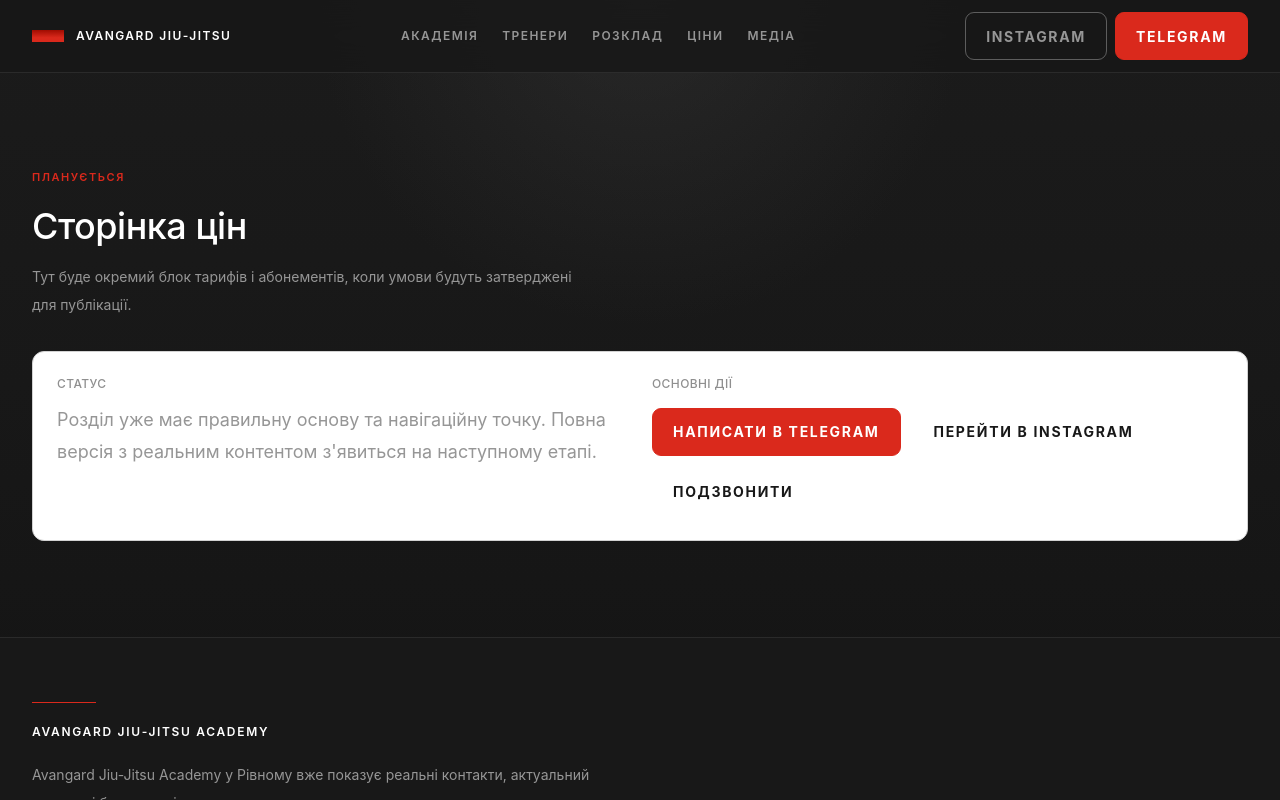
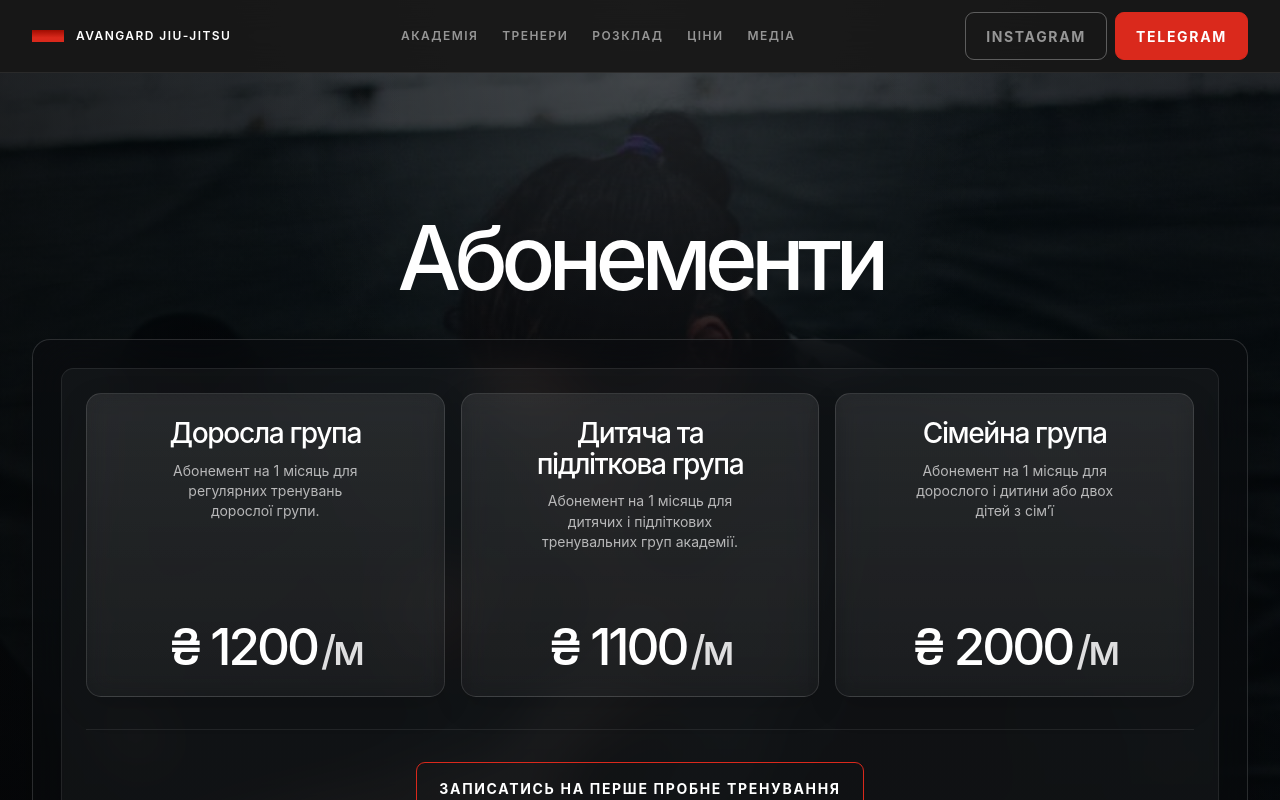
Before and after one commit to dobrodiynazar-dotcom/Avg-, a Next.js app: page /pricing in a window 1280 px wide. Shown: the top 800 px of the page. Built offline with nearby package versions, Linux system fonts and the light colour scheme.

Commit message:
Build real pricing page

```diff
--- a/src/app/pricing/page.tsx
+++ b/src/app/pricing/page.tsx
@@ -1,11 +1,14 @@
+import { PricingPageSection } from "@/components/sections/PricingPageSection";
+import { pricingPageContent, pricingPlans } from "@/content/pricing";
 import { buildMetadata } from "@/lib/seo/metadata";
-import { RoutePlaceholder } from "@/components/site/RoutePlaceholder";
 
 export const metadata = buildMetadata({
-  title: "Ціни",
+  title: "Абонементи",
   path: "/pricing",
 });
 
 export default function PricingPage() {
-  return <RoutePlaceholder route="pricing" />;
+  return (
+    <PricingPageSection content={pricingPageContent} plans={pricingPlans} />
+  );
 }
--- /dev/null
+++ b/src/components/sections/PricingPageSection.tsx
@@ -0,0 +1,93 @@
+import Image from "next/image";
+
+import type { PricingPageContent, PricingPlan } from "@/types/content";
+
+import { Button, Container } from "@/components/ui";
+
+type PricingPageSectionProps = {
+  content: PricingPageContent;
+  plans: PricingPlan[];
+};
+
+export function PricingPageSection({
+  content,
+  plans,
+}: PricingPageSectionProps) {
+  return (
+    <section className="relative isolate min-h-screen overflow-hidden bg-[var(--color-canvas)] text-white">
+      <div className="absolute inset-0">
+        <Image
+          alt=""
+          aria-hidden="true"
+          className="object-cover object-[center_24%] sm:object-[center_20%] lg:object-[center_18%]"
+          fill
+          priority
+          sizes="100vw"
+          src={content.backgroundImageSrc}
+        />
+        <div className="absolute inset-0 bg-[linear-gradient(180deg,rgb(4_6_8_/_0.78)_0%,rgb(4_6_8_/_0.82)_32%,rgb(4_6_8_/_0.88)_100%)]" />
+        <div className="absolute inset-0 bg-[radial-gradient(circle_at_top,rgb(255_255_255_/_0.1),transparent_34%)]" />
+        <div className="absolute inset-0 bg-[linear-gradient(90deg,rgb(8_8_8_/_0.38)_0%,transparent_32%,transparent_68%,rgb(8_8_8_/_0.24)_100%)]" />
+      </div>
+
+      <Container
+        className="relative z-10 flex min-h-screen items-start py-28 sm:py-32 lg:py-36"
+        size="wide"
+      >
+        <div className="mx-auto flex w-full max-w-7xl flex-col gap-8 lg:gap-10">
+          <div className="space-y-6 text-center">
+            <h1 className="text-balance text-[clamp(2.8rem,7vw,5.6rem)] font-medium leading-[0.92] tracking-[-0.075em] text-white">
+              {content.title}
+            </h1>
+          </div>
+
+          <div className="rounded-[var(--radius-card-lg)] border border-[rgb(255_255_255_/_0.14)] bg-[linear-gradient(180deg,rgb(10_12_15_/_0.54),rgb(8_10_12_/_0.72))] p-4 shadow-[0_24px_80px_rgb(0_0_0_/_0.26)] backdrop-blur-xl sm:p-5 lg:p-7">
+            <div className="rounded-[calc(var(--radius-card-lg)-0.35rem)] border border-[rgb(255_255_255_/_0.08)] bg-[rgb(255_255_255_/_0.04)] p-4 sm:p-5 lg:p-6">
+              <div className="grid gap-4 lg:grid-cols-3">
+                {plans.map((plan) => (
+                  <article
+                    key={plan.id}
+                    className="flex min-h-[18rem] flex-col rounded-[var(--radius-card-md)] border border-[rgb(255_255_255_/_0.12)] bg-[linear-gradient(180deg,rgb(255_255_255_/_0.08),rgb(255_255_255_/_0.03))] px-5 py-6 text-center shadow-[0_10px_30px_rgb(0_0_0_/_0.14)] backdrop-blur-md sm:min-h-[19rem] sm:px-6"
+                  >
+                    <div className="space-y-3">
+                      <h2 className="text-balance text-[clamp(1.45rem,2.2vw,2rem)] font-medium leading-[1.08] tracking-[-0.05em] text-white">
+                        {plan.name}
+                      </h2>
+                      {plan.summary ? (
+                        <p className="mx-auto max-w-[24ch] text-sm leading-[1.45] text-white/68">
+                          {plan.summary}
+                        </p>
+                      ) : null}
+                    </div>
+
+                    <div className="mt-auto pt-8">
+                      <p className="text-[clamp(2rem,4vw,3.3rem)] font-medium leading-none tracking-[-0.06em] text-white">
+                        {plan.priceLabel}
+                        <span className="ml-1 text-[0.8em] text-white/86">
+                          {plan.periodLabel}
+                        </span>
+                      </p>
+                    </div>
+                  </article>
+                ))}
+              </div>
+
+              <div className="mt-8 flex justify-center border-t border-[rgb(255_255_255_/_0.08)] pt-8">
+                <Button
+                  className="max-w-[28rem] border-[var(--color-primary)] bg-[rgb(0_0_0_/_0.12)] px-8 py-4 text-center text-[0.88rem] leading-[1.45] !text-white hover:bg-[rgb(255_255_255_/_0.04)]"
+                  href={content.ctaHref}
+                  rel={content.ctaExternal ? "noreferrer" : undefined}
+                  size="lg"
+                  target={content.ctaExternal ? "_blank" : undefined}
+                  variant="secondary"
+                >
+                  {content.ctaLabel}
+                </Button>
+              </div>
+            </div>
+          </div>
+        </div>
+      </Container>
+    </section>
+  );
+}
--- a/src/content/pricing.ts
+++ b/src/content/pricing.ts
@@ -1,56 +1,49 @@
-import type { PricingPlan, SectionIntro } from "@/types/content";
+import type { PricingPageContent, PricingPlan, SectionIntro } from "@/types/content";
+
+import { contactChannels } from "@/content/site";
+
+const primaryChannel = contactChannels[0];
+
+export const pricingPageContent: PricingPageContent = {
+  title: "Абонементи",
+  backgroundImageSrc: "/media/schedule/schedule-background.jpg",
+  ctaLabel: "Записатись на перше пробне тренування",
+  ctaHref: primaryChannel?.href ?? "/contact",
+  ctaExternal: primaryChannel?.external ?? false,
+};
 
 export const pricingIntro: SectionIntro = {
   eyebrow: "Абонементи",
-  title:
-    "Ціни тепер базуються на реальних групах академії та залишаються простими для швидкого порівняння.",
+  title: "Абонементи для різних форматів занять в академії.",
   description:
-    "Ми зберігаємо ту саму спокійну подачу: окремі варіанти для дорослих, дитячої та середньої групи, а також сімейний формат.",
+    "Сторінка зберігає просту структуру: три реальні формати, чітка вартість за місяць і один прямий запис на пробне тренування.",
 };
 
 export const pricingPlans: PricingPlan[] = [
   {
     id: "adults",
     name: "Доросла група",
-    priceLabel: "1200 UAH",
-    periodLabel: "місяць",
-    summary:
-      "Місячний абонемент для дорослої групи за актуальним розкладом академії.",
-    features: [
-      "Групові тренування для дорослих",
-      "Актуальний розклад у залі на Вишиванці, 37",
-      "Підходить для регулярного тренувального ритму",
-    ],
-    badgeLabel: "Основний формат",
-    isFeatured: true,
-    ctaLabel: "Записатися в дорослу групу",
+    priceLabel: "₴ 1200",
+    periodLabel: "/м",
+    summary: "Абонемент на 1 місяць для регулярних тренувань дорослої групи.",
+    features: [],
   },
   {
-    id: "kids-and-middle",
-    name: "Дитяча та середня група",
-    priceLabel: "1100 UAH",
-    periodLabel: "місяць",
+    id: "kids-and-teens",
+    name: "Дитяча та підліткова група",
+    priceLabel: "₴ 1100",
+    periodLabel: "/м",
     summary:
-      "Абонемент для дитячих і середніх груп із заняттями за затвердженим віковим поділом.",
-    features: [
-      "Формати 4-7 років, 8-11 років та юніори",
-      "Заняття на двох локаціях залежно від групи",
-      "Регулярний графік для поступового прогресу",
-    ],
-    ctaLabel: "Уточнити дитячу групу",
+      "Абонемент на 1 місяць для дитячих і підліткових тренувальних груп академії.",
+    features: [],
   },
   {
     id: "family",
     name: "Сімейна група",
-    priceLabel: "2000 UAH",
-    periodLabel: "місяць",
+    priceLabel: "₴ 2000",
+    periodLabel: "/м",
     summary:
-      "Формат для сімей, яким зручно тренуватися в межах одного спільного рішення.",
-    features: [
-      "Один абонемент для сімейного формату",
-      "Підходить для поєднання дитячого й дорослого напрямів",
-      "Деталі підбираються через прямий контакт із академією",
-    ],
-    ctaLabel: "Уточнити сімейний формат",
+      "Абонемент на 1 місяць для дорослого і дитини або двох дітей з сімʼї",
+    features: [],
   },
 ];
```
Also changed, not shown: src/types/content.ts (+8 -0 lines).
